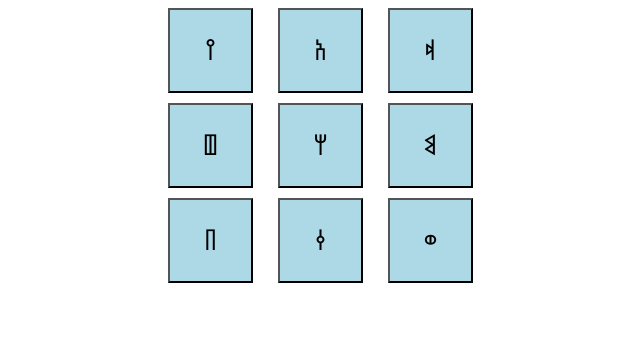
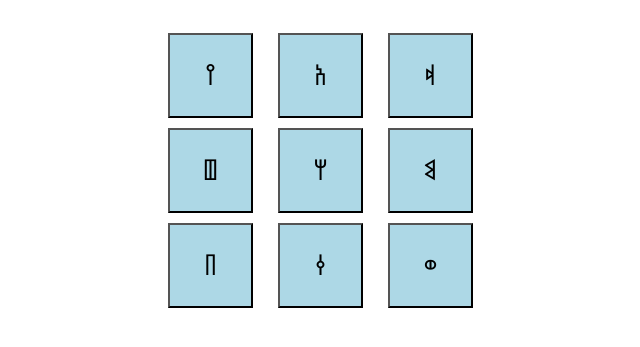
Before and after one commit to CorpsB/Openheimer, a PHP site: page /modules/button_picto/b_p.php in a window 1280 px wide. Shown: the top 347 px of the page, without its empty margins (312-952 px from the left). Run offline with PHP 8.4, Linux system fonts and the light colour scheme.

Commit message:
[ADD] link button_picto to game.php

```diff
--- a/modules/button_picto/b_p.php
+++ b/modules/button_picto/b_p.php
@@ -5,7 +5,7 @@
     <link rel="preconnect" href="https://fonts.googleapis.com">
     <link rel="preconnect" href="https://fonts.gstatic.com" crossorigin>
     <link href="https://fonts.googleapis.com/css2?family=Noto+Sans+Old+South+Arabian&display=swap" rel="stylesheet">
-    <link rel="stylesheet" href="./b_p_style.css">
+    <link rel="stylesheet" href="../modules/button_picto/b_p_style.css">
 </head>
 
 <body>
@@ -17,7 +17,6 @@
         }
         echo '</div>';
     ?>
-    <script src="./b_p_script.js"></script>
+    <script src="../modules/button_picto/b_p_script.js"></script>
 </body>
-
 </html>
--- a/modules/button_picto/b_p_style.css
+++ b/modules/button_picto/b_p_style.css
@@ -3,6 +3,7 @@
     grid-template-columns: repeat(3, 100px);
     grid-gap: 10px;
     justify-content: center;
+    padding: 25px;
 }
 
 .square {
```
